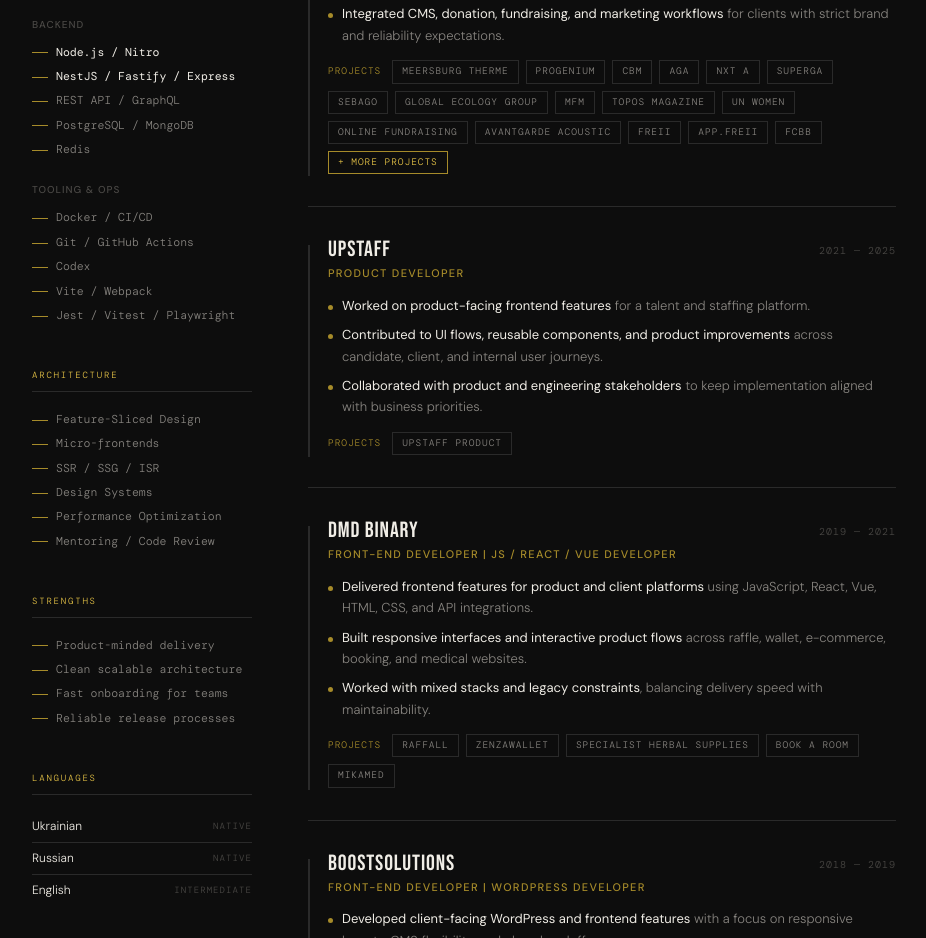
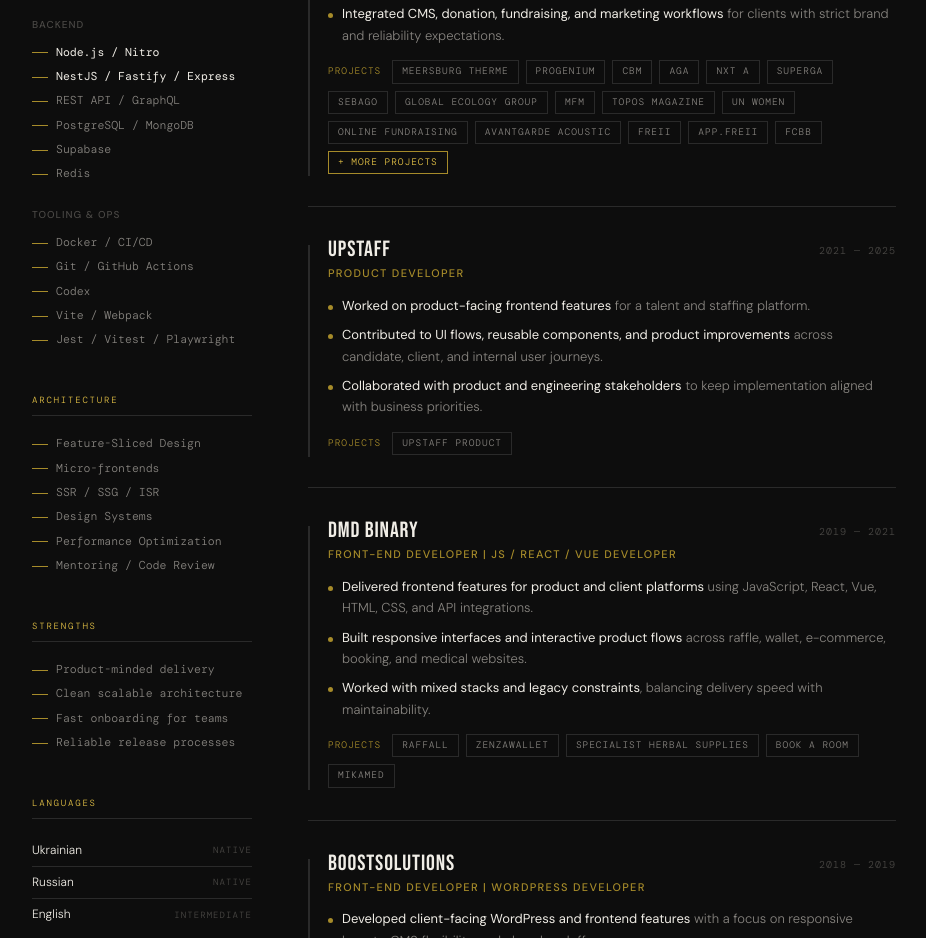
Before and after one commit to kostyatitarenko/cv, a plain HTML site: page index.html in a window 1280 px wide. Shown: the part 866-1804 px from the top of the page, without its empty margins (176-1102 px from the left). Drawn offline with Linux system fonts and the light colour scheme.

```diff
--- a/index.html
+++ b/index.html
@@ -825,6 +825,7 @@
                 <li class="primary">NestJS / Fastify / Express</li>
                 <li>REST API / GraphQL</li>
                 <li>PostgreSQL / MongoDB</li>
+                <li>Supabase</li>
                 <li>Redis</li>
               </ul>
             </div>
```
Also changed, not shown: 2 other files.
